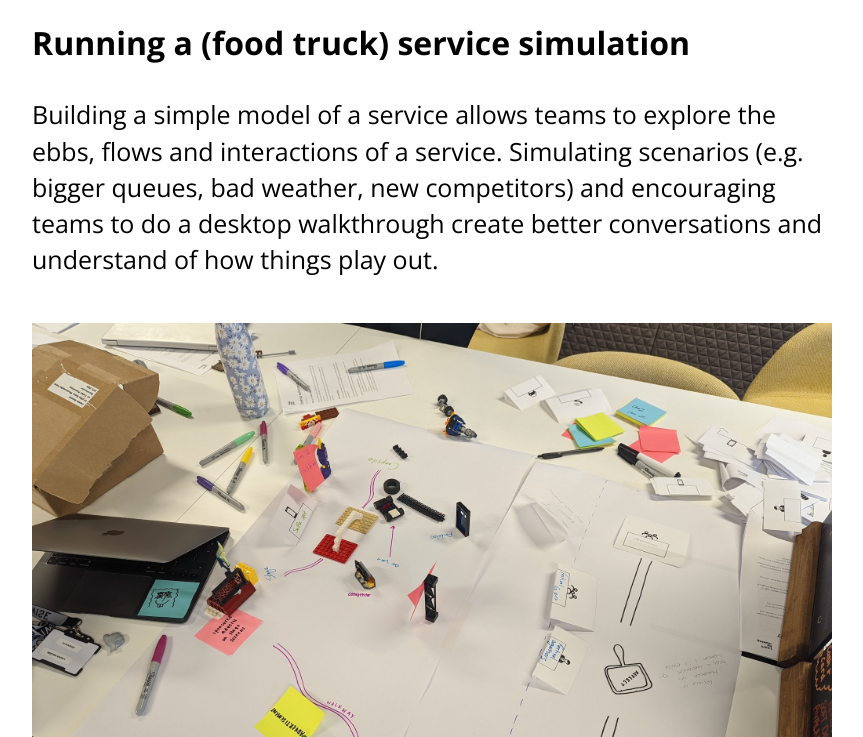
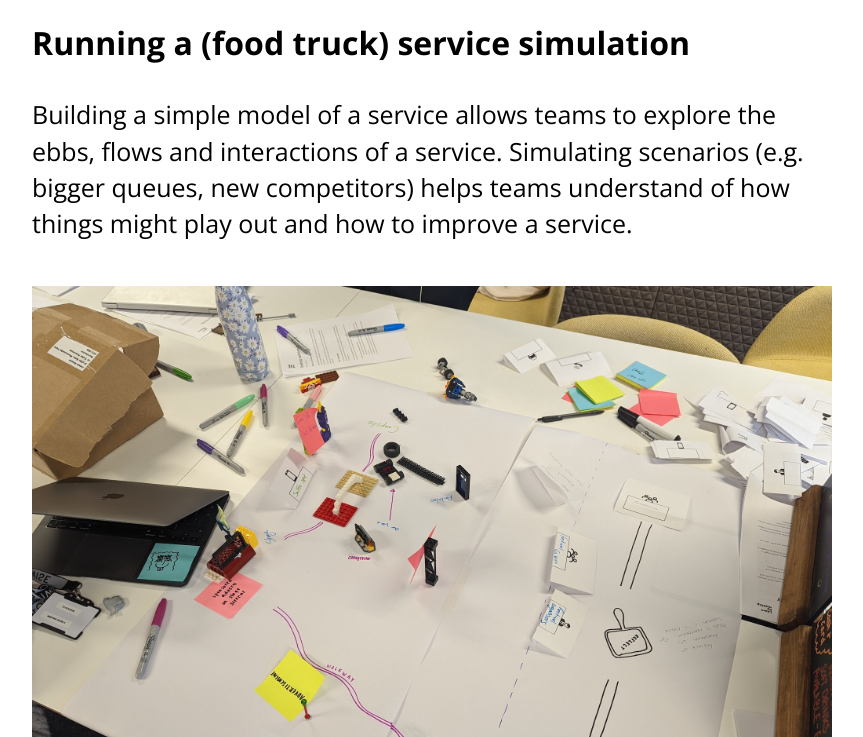
Before and after one commit to learnbymakingwales/learnbymakingwales.github.io, a Jekyll site: the page built from en/resource/design-challenge.md, in a window 1280 px wide and 900 px high, scrolled down 6778 px, cut to the strip 163-900 px from the top of the window. Shown: the whole strip, without its empty margins (208-1071 px from the left). Built offline with Jekyll 4.4.1, drawn with Linux system fonts in a browser that asks for light colours.

Commit message:
fixed typo

```diff
--- a/en/resource/design-challenge.md
+++ b/en/resource/design-challenge.md
@@ -66,7 +66,7 @@ The menu is a product, that exists in a wider-service.  A [service blueprint](ht
 
 
 ### Running a (food truck) service simulation
-Building a simple model of a service allows teams to explore the ebbs, flows and interactions of a service.  Simulating scenarios (e.g. bigger queues, bad weather, new competitors) and encouraging teams to do a desktop walkthrough create better conversations and understand of how things play out.
+Building a simple model of a service allows teams to explore the ebbs, flows and interactions of a service.  Simulating scenarios (e.g. bigger queues, new competitors) helps teams understand of how things might play out and how to improve a service.
 
 
 ![a desktop model of a food truck service in a music festival, using lego, card and othe props to mock it up](/assets/images/desktop-walkthrough.jpeg)
```
